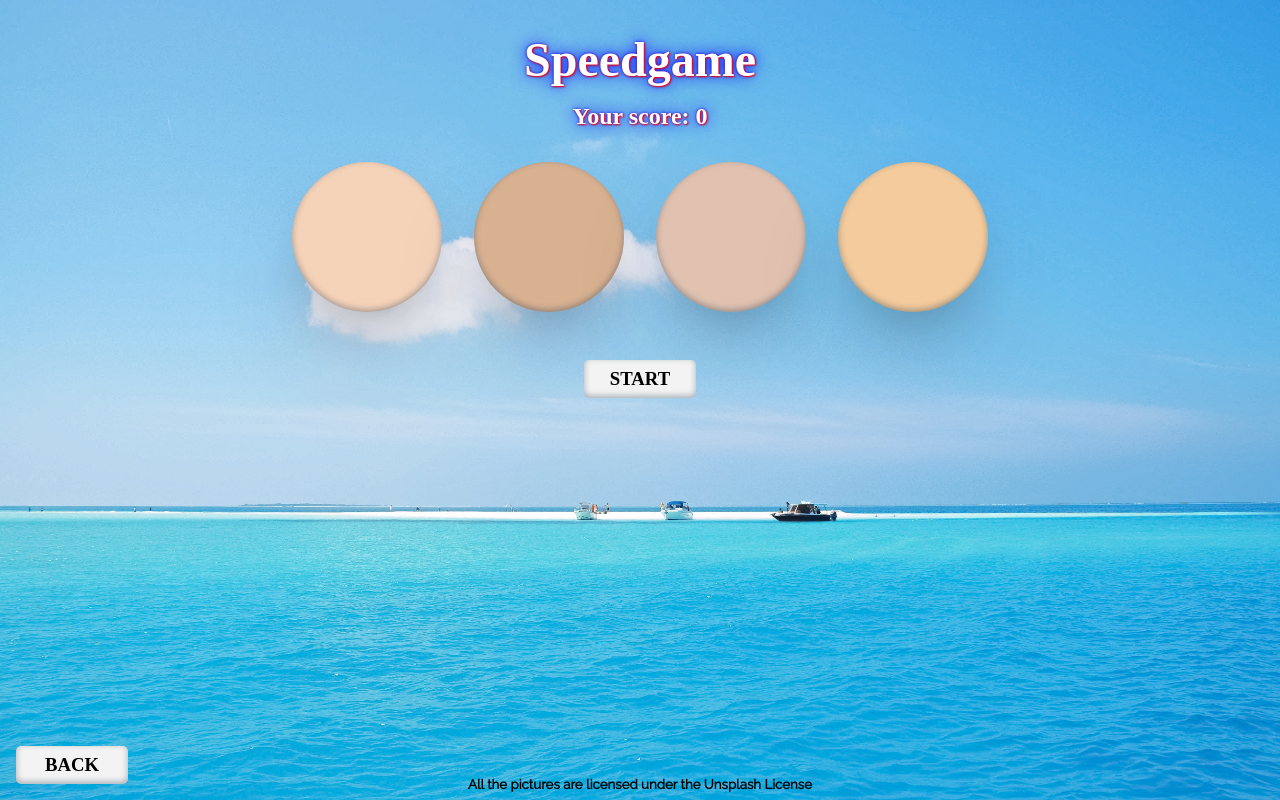
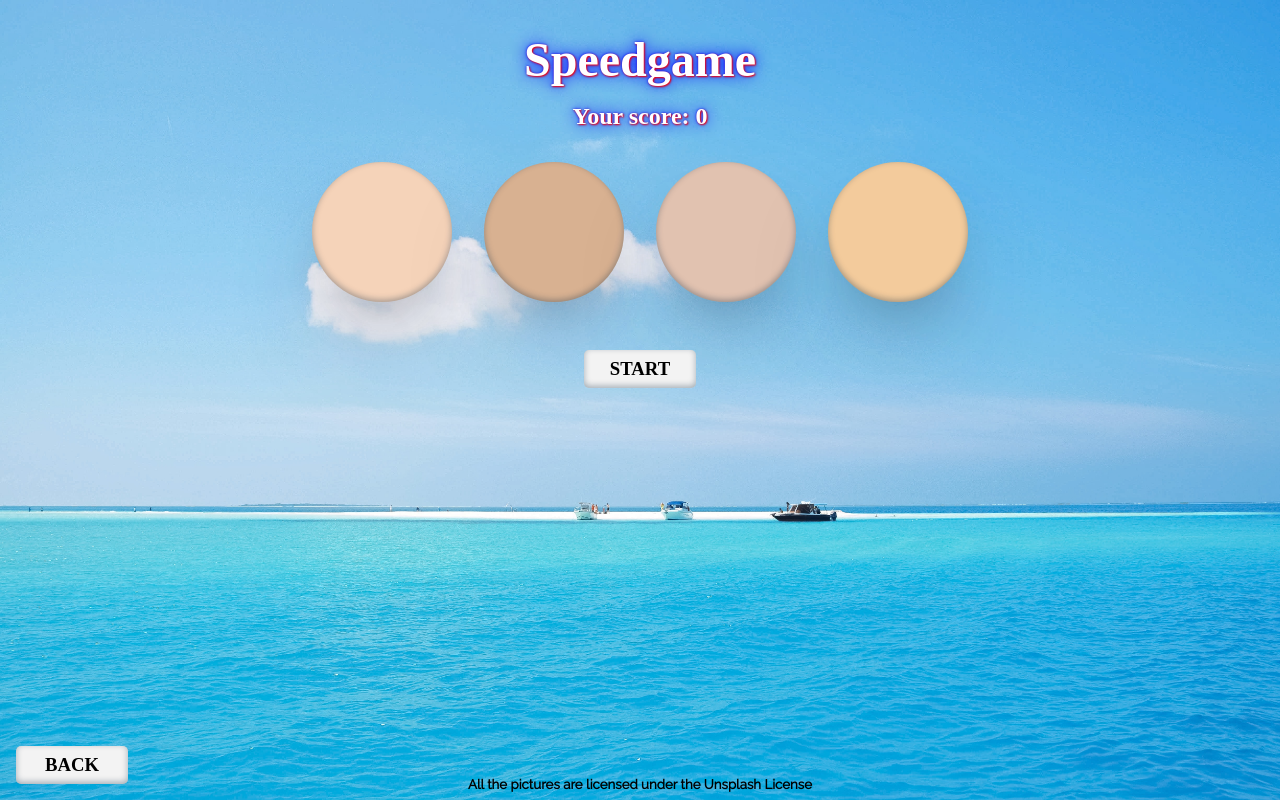
Before and after one commit to LinhLe2307/react_speedGame_REACT22K, a React (Create React App) app: page / in a window 1280 px wide. Both pictures are taken after a click on the button "Easy". Built offline with nearby package versions, Linux system fonts and the light colour scheme; a web font is replaced by a local one.

Commit message:
Change circle size

```diff
--- a/src/index.css
+++ b/src/index.css
@@ -77,8 +77,8 @@ h1 {
 }
 
 .circle {
-  height: 150px;
-  width: 150px;
+  height: 140px;
+  width: 140px;
   border-radius: 50%;
   cursor: pointer;
   display: flex;
@@ -92,7 +92,7 @@ h1 {
   background-color: #fff225;
   background: url("./assets/images/Shiba.png");
   background-position: center;
-  background-size: 230px;
+  background-size: 210px;
 }
 
 button {
```
